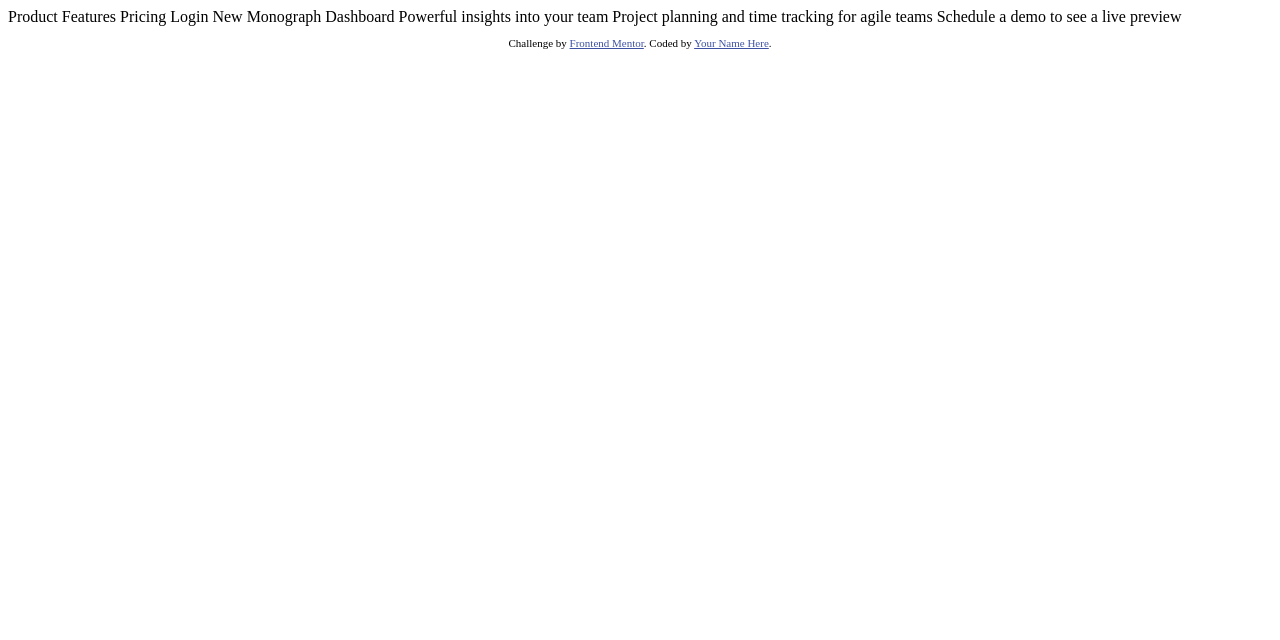
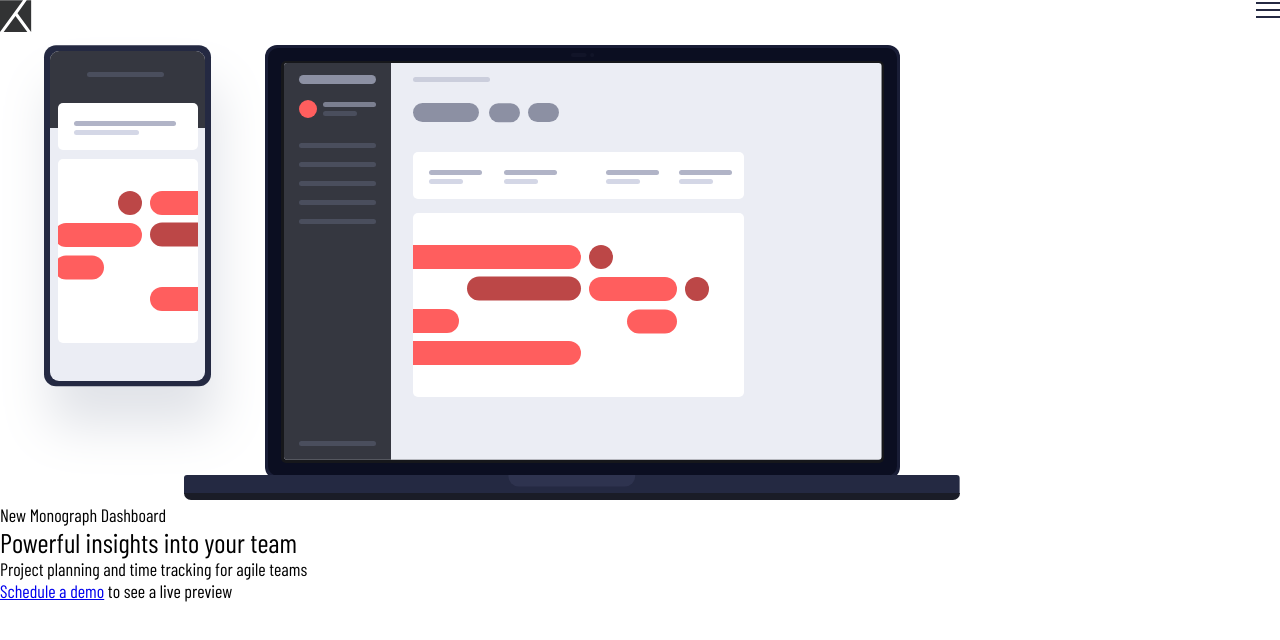
Before and after one commit to gylim0604/FrontEndMentor-project-tracking-component, a plain HTML site: page index.html in a window 1280 px wide. Drawn offline with nearby package versions, Linux system fonts and the light colour scheme.

Commit message:
set up basic css and html structure

```diff
--- /dev/null
+++ b/css/reset.css
@@ -0,0 +1,23 @@
+html {
+    box-sizing: border-box;
+    font-size: 16px;
+  }
+
+  *, *:before, *:after {
+    box-sizing: inherit;
+  }
+
+  body, h1, h2, h3, h4, h5, h6, p, ol, ul {
+    margin: 0;
+    padding: 0;
+    font-weight: normal;
+  }
+
+  ol, ul {
+    list-style: none;
+  }
+
+  img {
+    max-width: 100%;
+    height: auto;
+  }
--- /dev/null
+++ b/css/style.scss
@@ -0,0 +1,38 @@
+@import url('https://fonts.googleapis.com/css2?family=Barlow+Condensed:wght@400;700&display=swap');
+
+$Barlow: 'Barlow Condensed', sans-serif;
+$normal: 400;
+$bold: 700;
+
+// Colors
+$primary-red:hsl(0, 100%, 68%);
+$v-dark-blue: hsl(230, 29%, 20%);
+$dark-blue:hsl(230, 11%, 40%);
+$gray-blue:hsl(231, 7%, 65%);
+$light-blue:hsl(207, 33%, 95%);
+$font-size: 18px;
+
+html,body{
+    min-height: 100vh;
+    font-family: $Barlow;
+    font-size: $font-size;
+    font-weight: $normal;
+}
+
+header{
+    display: flex;
+    flex-direction: row;
+    justify-content: space-between;
+}
+
+nav{
+    #nav_close,ul{
+        display: none;
+    }
+
+}
+
+.landing{
+    display: flex;
+    flex-direction: column;
+}
--- a/index.html
+++ b/index.html
@@ -1,39 +1,57 @@
 <!DOCTYPE html>
 <html lang="en">
-<head>
-  <meta charset="UTF-8">
-  <meta name="viewport" content="width=device-width, initial-scale=1.0"> <!-- displays site properly based on user's device -->
+  <head>
+    <meta charset="UTF-8" />
+    <meta name="viewport" content="width=device-width, initial-scale=1.0" />
+    <!-- displays site properly based on user's device -->
 
-  <link rel="icon" type="image/png" sizes="32x32" href="./images/favicon-32x32.png">
+    <link
+      rel="icon"
+      type="image/png"
+      sizes="32x32"
+      href="./images/favicon-32x32.png"
+    />
 
-  <title>Frontend Mentor | Project tracking intro component</title>
+    <title>Frontend Mentor | Project tracking intro component</title>
 
-  <!-- Feel free to remove these styles or customise in your own stylesheet 👍 -->
-  <style>
-    .attribution { font-size: 11px; text-align: center; }
-    .attribution a { color: hsl(228, 45%, 44%); }
-  </style>
-</head>
-<body>
-  Product
-  Features
-  Pricing
-  Login
+    <link rel="stylesheet" href="./css/reset.css" />
+    <link rel="stylesheet" href="./css/style.css" />
+  </head>
+  <body>
+    <section class="header">
+      <header>
+        <div class="logo">
+          <img src="images/logo.svg" alt="Logo" />
+        </div>
+        <nav>
+          <span class="nav_btn">
+            <img id="nav_ham" src="images/icon-hamburger.svg" alt="" />
+            <img id="nav_close" src="images/icon-close.svg" alt="" />
+          </span>
+          <ul>
+            <li>Product</li>
+            <li>Features</li>
+            <li>Pricing</li>
+            <li>Login</li>
+          </ul>
+        </nav>
+      </header>
+    </section>
 
-  New
-  Monograph Dashboard
-
-  Powerful insights into your team
-  Project planning and time tracking for agile teams
-
-  Schedule a demo
-  to see a live preview
-
-  <footer>
-    <p class="attribution">
-      Challenge by <a href="https://www.frontendmentor.io?ref=challenge" target="_blank">Frontend Mentor</a>.
-      Coded by <a href="#">Your Name Here</a>.
-    </p>
-  </footer>
-</body>
+    <section class="landing">
+      <div class="landing-img">
+        <img src="images/illustration-devices.svg" alt="" />
+      </div>
+      <div class="landing-text">
+        <div class="about-text">
+          <span class="small-text">New Monograph Dashboard</span>
+          <h1>Powerful insights into your team</h1>
+          <p>Project planning and time tracking for agile teams</p>
+        </div>
+        <div class="cta">
+          <a href="#">Schedule a demo</a> to see a live preview
+        </div>
+      </div>
+    </section>
+  </body>
 </html>
```
Also changed, not shown: css/style.css (added), 1 other file.
